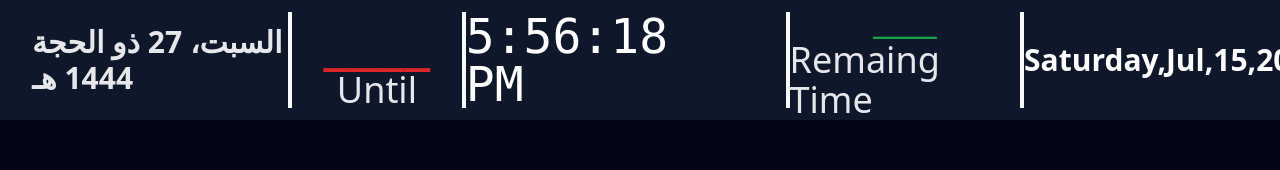
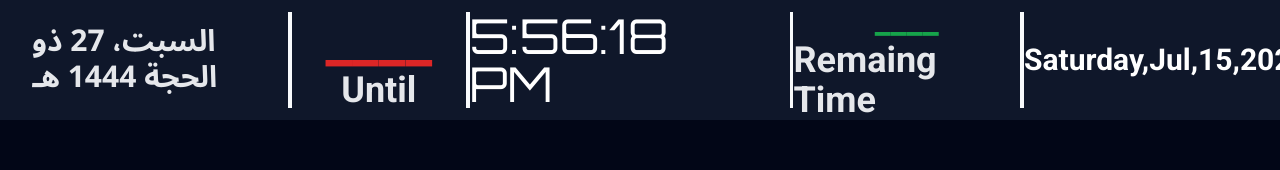
Before and after one commit to Hunyshah/namaazweb, a Next.js app: page /admin in a window 1280 px wide. Shown: the top 170 px of the page. Built offline with nearby package versions, Linux system fonts and the light colour scheme; no server answers; the database is empty; sample sign-in values are in the browser's storage.

Commit message:
font change

```diff
--- a/src/app/admin/page.tsx
+++ b/src/app/admin/page.tsx
@@ -9,7 +9,12 @@
 import Herofooter from "../components/herofooter";
 import { getMessaging } from "firebase/messaging";
 import { collection, getFirestore, onSnapshot } from "firebase/firestore";
+import { Roboto } from "next/font/google";
 
+const roboto = Roboto({
+  weight:'500',
+  preload:false
+})
 
 function Page() {
   const [jammatTime, setJammatTime] = useState<any>();
@@ -55,9 +60,11 @@
 
   return (
     <>
+    <div className={roboto.className} >
       <NavBar />
       <HeroSection jammattime={jammatTime} />
       <Herofooter />
+      </div>
     </>
   );
 }
--- a/src/app/components/clock.tsx
+++ b/src/app/components/clock.tsx
@@ -1,6 +1,11 @@
 'use client';
 import React, { useState, useEffect } from 'react';
+import {Orbitron} from '@next/font/google'
 
+const orbriton = Orbitron({
+  weight:"400",
+preload:false
+})
 function Clock() {
   const [currentTime, setCurrentTime] = useState('');
 
@@ -16,7 +21,7 @@
 
   return (
     <><div className='max-w-[22vw]'>
-      {currentTime && <p>{currentTime}</p>}
+      {currentTime && <p className={orbriton.className}>{currentTime}</p>}
       </div>
     </>
   );
--- a/src/app/components/herofooter.tsx
+++ b/src/app/components/herofooter.tsx
@@ -4,7 +4,6 @@
 import Image from "next/image";
 import Carousel from "react-multi-carousel";
 import "react-multi-carousel/lib/styles.css";
-import EmblaCarousel from "embla-carousel/components/EmblaCarousel";
 
 type Props = {};
 
--- a/src/app/components/nav.tsx
+++ b/src/app/components/nav.tsx
@@ -1,8 +1,18 @@
 'use client';
 import React from 'react'
 import Clock from './clock'
+import {Noto_Sans_Arabic,Roboto} from '@next/font/google'
 
 type Props = {}
+
+const arabic = Noto_Sans_Arabic({
+  weight:'700',
+  preload:false
+})
+const roboto = Roboto({
+  weight:'700',
+  preload:false
+})
 
 const NavBar = (props: Props) => {
 
@@ -25,16 +35,16 @@
 
 
   return (
-    <div className=' flex flex-row justify-between items-center bg-slate-900 text-white w-[100vw]  '>
+    <div className={` flex flex-row justify-between items-center bg-slate-900 text-white w-[100vw]  ${roboto.className}`}>
        <div className='flex justify-evenly items-center  '>
-        <div className='ml-8 text-3xl text-gray-200 w-[20vw] font-bold'>{datehijri} </div>
+        <div className={`ml-8 text-3xl text-gray-200 w-[20vw] ${arabic.className}`}>{datehijri} </div>
 
         </div>
         <div className=' bg-slate-50 h-24 w-1'></div>
         {/* <div className='flex justify-between items-center '> */}
             <div className='flex flex-col items-center w-[14vw]'>
                 <h3 className='text-6xl text-red-600'>____</h3>
-                <h5 className='text-4xl text-gray-200'>Until</h5>
+                <h5 className={`text-4xl text-gray-200 `}>Until</h5>
                 </div>
             {/* </div> */}
 
@@ -54,7 +64,7 @@
 
 
         <span className='block bg-slate-50 h-24 w-1'></span>
-        <div className='text-3xl w-[20vw] font-bold'> {formattedDate}</div>
+        <div className='text-3xl w-[20vw] '> {formattedDate}</div>
     </div>
   )
 }
--- a/src/app/layout.tsx
+++ b/src/app/layout.tsx
@@ -3,7 +3,6 @@
 // import 'react-multi-carousel/lib/styles.css';
 import { Inter } from 'next/font/google'
 import {AuthContextProvider} from './components/context/authContext'
-import {Roboto} from '@next/font/google'
 
 const inter = Inter({ subsets: ['latin'] })
 
```
